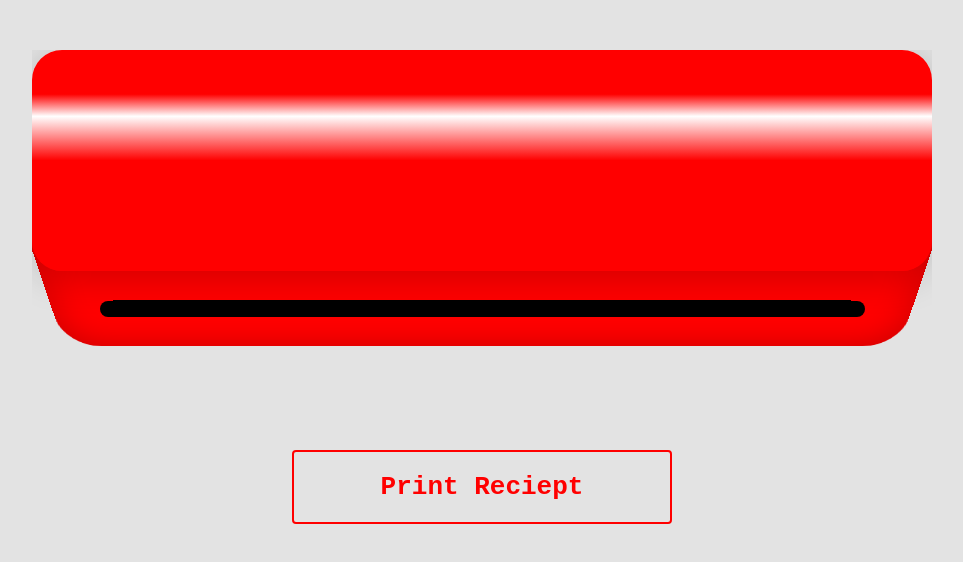
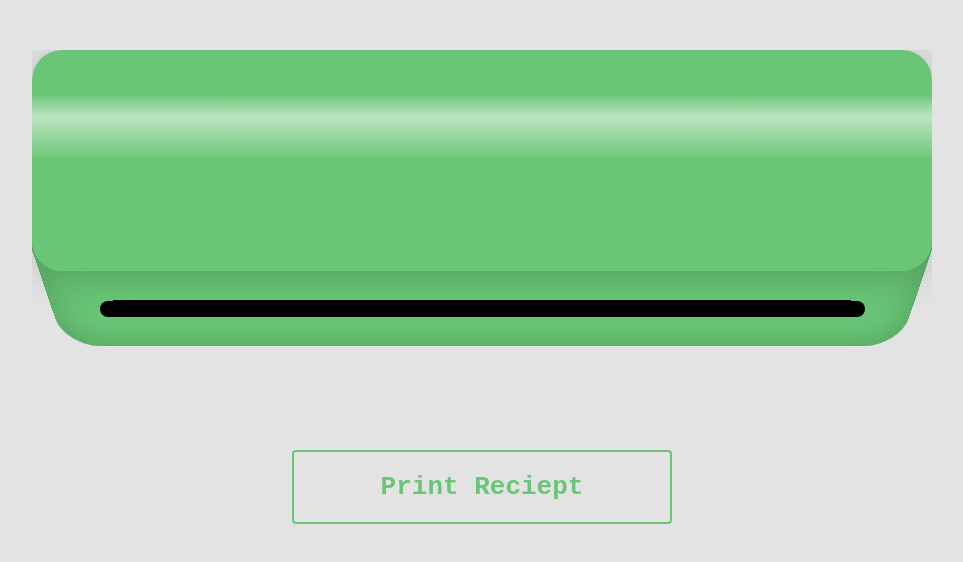
Before and after one commit to Shehu-Tijjani/Reciept, a plain HTML site: page index.html in a window 1280 px wide. Shown: the part 150-712 px from the top of the page, without its empty margins (158-1121 px from the left). Drawn offline with Linux system fonts and the light colour scheme.

Commit message:
Add files via upload

```diff
--- a/style.css
+++ b/style.css
@@ -29,7 +29,7 @@ hr {
 }
 
 .outlet-top {
-    background-image: linear-gradient(to bottom, red 20%, white 30%, red 50%);
+    background-image: linear-gradient(to bottom, #69c676 20%, #bbe5c1 30%, #69c676 50%);
     height: 85%;
     width: 100%;
     border-radius: 30px;
@@ -52,7 +52,7 @@ hr {
 }
 
 .outlet-bottom {
-    background-color: red;
+    background-color: #69c676;
     box-shadow: inset 0 -2px 40px rgb(0, 0, 0, 0.2);
     height: 100%;
     width: calc(100%);
@@ -84,7 +84,7 @@ hr {
     background-color: white;
     position: relative;
     margin-top: -110%;
-    transition: all .3s ease;
+    transition: all 0.3s ease;
 }
 
 .open {
@@ -147,7 +147,7 @@ hr {
     top: 0;
     left: 50%;
     transform: translateX(-50%);
-    background-color: red;
+    background-color: #69c676;
     z-index: 1;
     border-bottom: 8px solid black;
 }
@@ -155,16 +155,16 @@ hr {
 .btn {
     margin: 0 auto;
     margin-top: 40px;
-    padding:20px 28px;
+    padding: 20px 28px;
     width: 320px;
-    border: 2px solid red;
+    border: 2px solid #69c676;
     border-radius: 4px;
-    color: red;
+    color: #69c676;
     text-align: center;
     font-weight: 800;
 }
 
 .btn-color {
-    background-color: red;
+    background-color: #69c676;
     color: white;
 }
```
